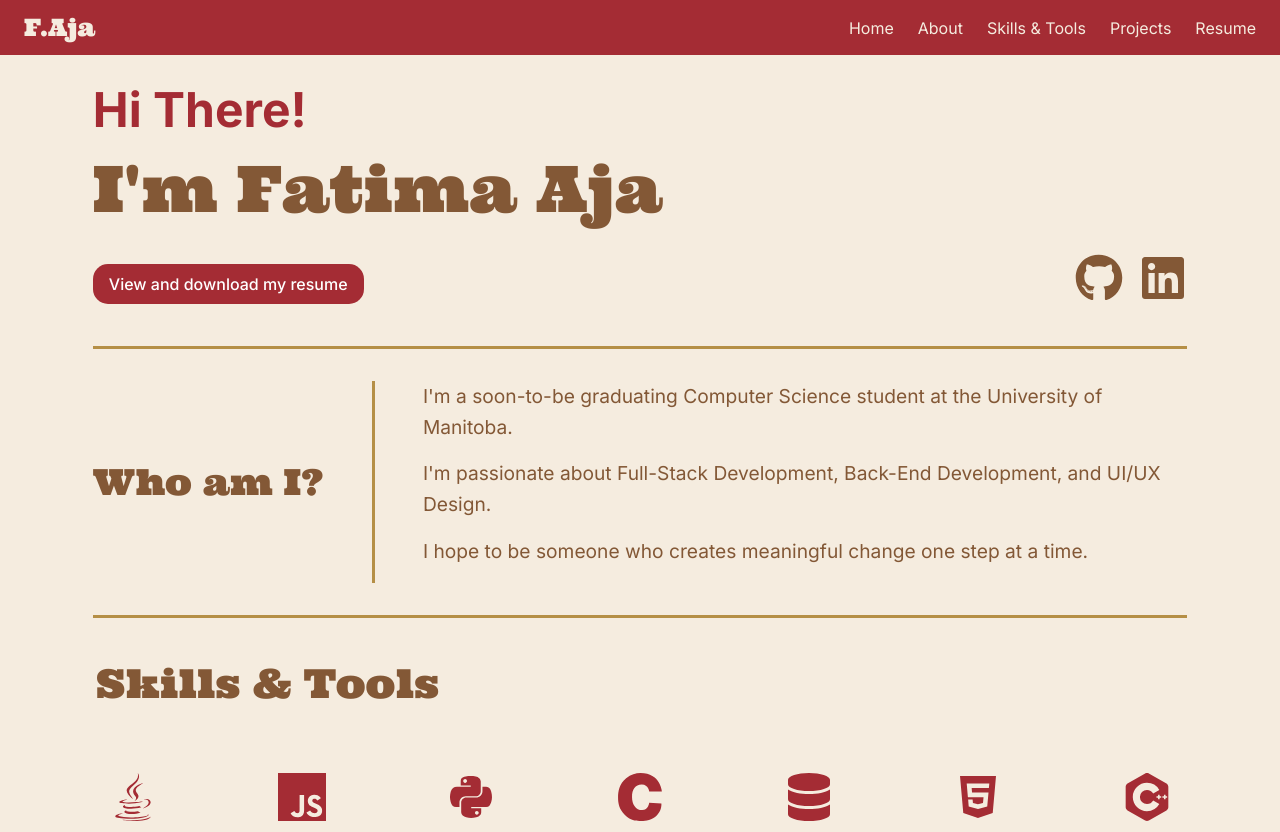
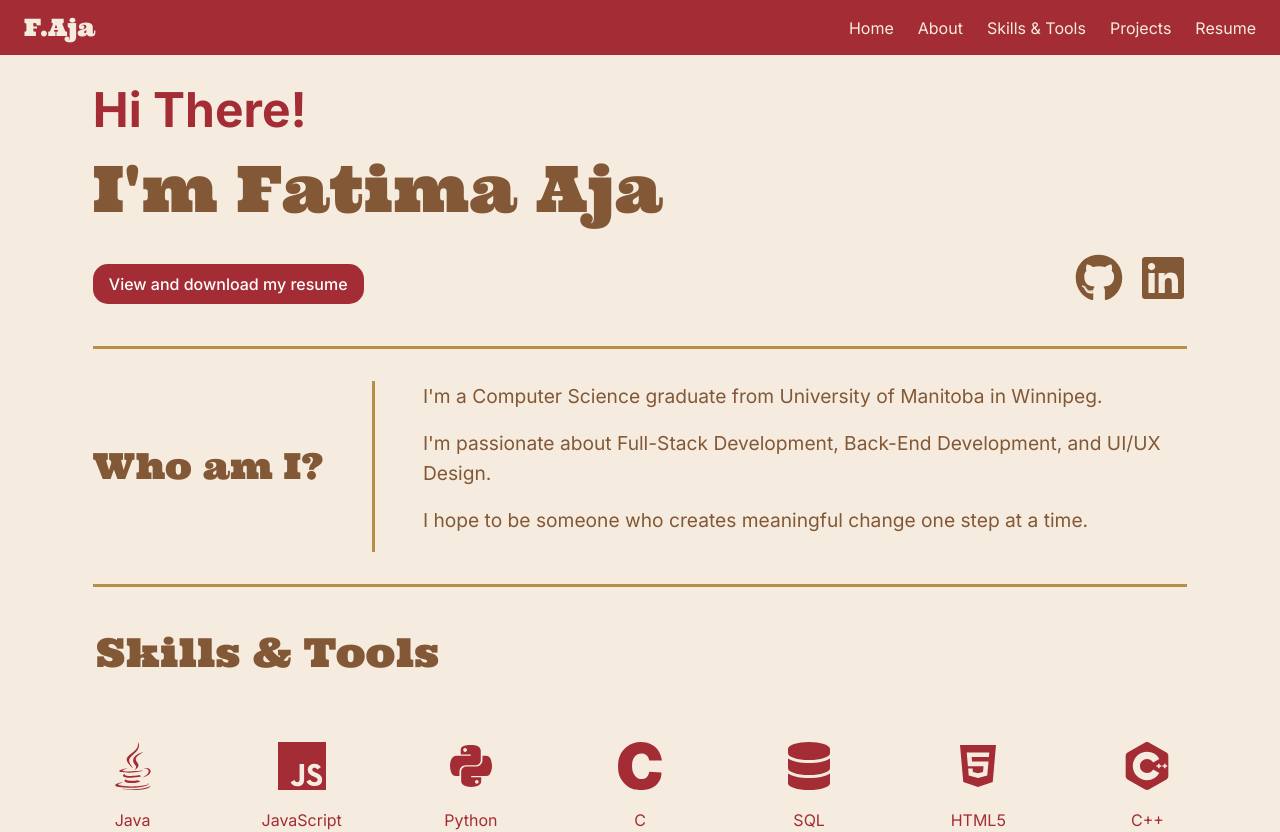
Before and after one commit to Faja190/faja, a React (Vite) app: page / in a window 1280 px wide. Shown: the top 832 px of the page. Built offline with nearby package versions, Linux system fonts and the light colour scheme.

Commit message:
change intro message

```diff
--- a/src/Logic/About/Intro.jsx
+++ b/src/Logic/About/Intro.jsx
@@ -54,7 +54,7 @@ export default function Intro() {
                 </div>
                 <div className={styles.divider}></div>
                 <div className={styles.introBody}>
-                    <p> I'm a soon-to-be graduating Computer Science student at the University of Manitoba. </p>
+                    <p> I'm a Computer Science graduate from University of Manitoba in Winnipeg. </p>
                     <p> I'm passionate about Full-Stack Development, Back-End Development, and UI/UX Design. </p>
                     <p> I hope to be someone who creates meaningful change one step at a time. </p>
                 </div>
```
